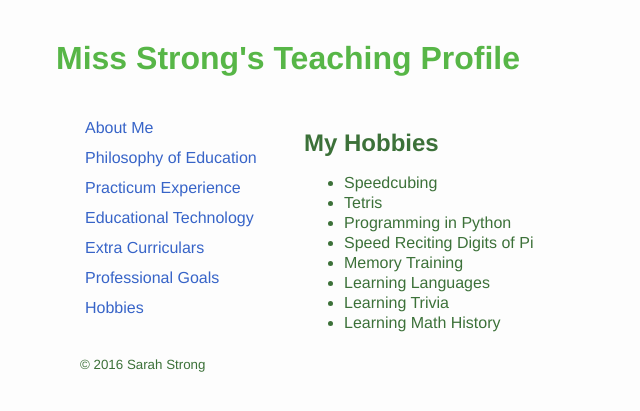
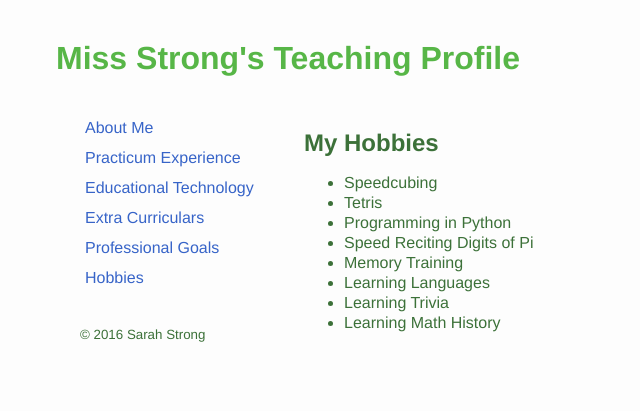
Before and after one commit to sarahstrong314/sarahstrong.ca, a Jekyll site: the page built from hobbies.html, in a window 1280 px wide. Shown: the top 411 px of the page, without its empty margins (0-640 px from the left). Built offline with Jekyll 4.4.1, drawn with Linux system fonts in a browser that asks for light colours; nearby versions of some CDN libraries; library files that are not in the unit come from our copies; Markdown is read by kramdown in place of the engine named in the settings.

Commit message:
Hid philosophy of education section in nav bar

```diff
--- a/_layouts/default.html
+++ b/_layouts/default.html
@@ -28,7 +28,7 @@
           <ul>
             <li><a href="/">About Me</a></li>
 
-            <li><a href="/philosophy-of-education">Philosophy of Education</a></li>
+            <!--<li><a href="/philosophy-of-education">Philosophy of Education</a></li>-->
 
             <li><a href="/practicum-experience">Practicum Experience</a></li>
 
```
